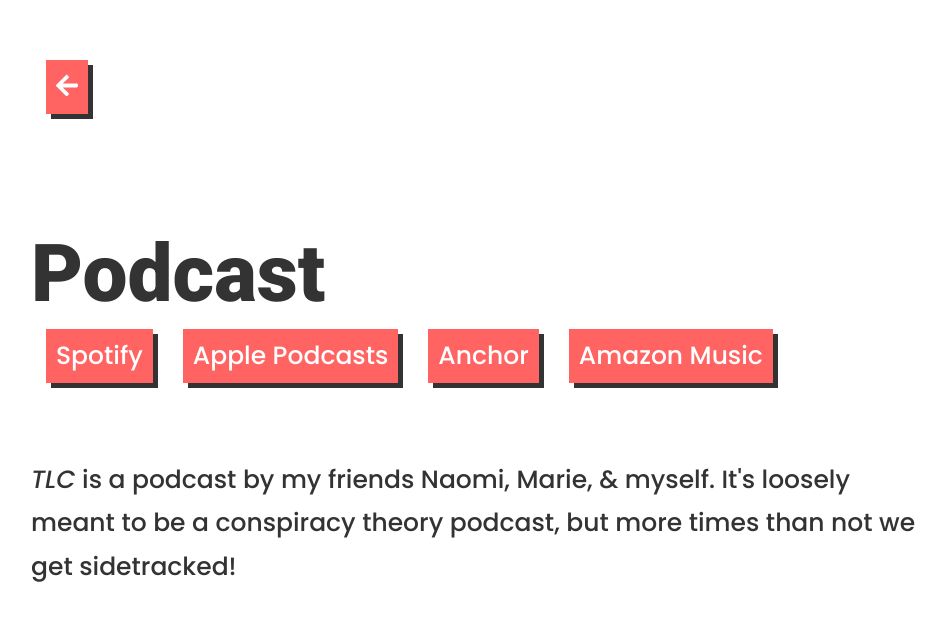
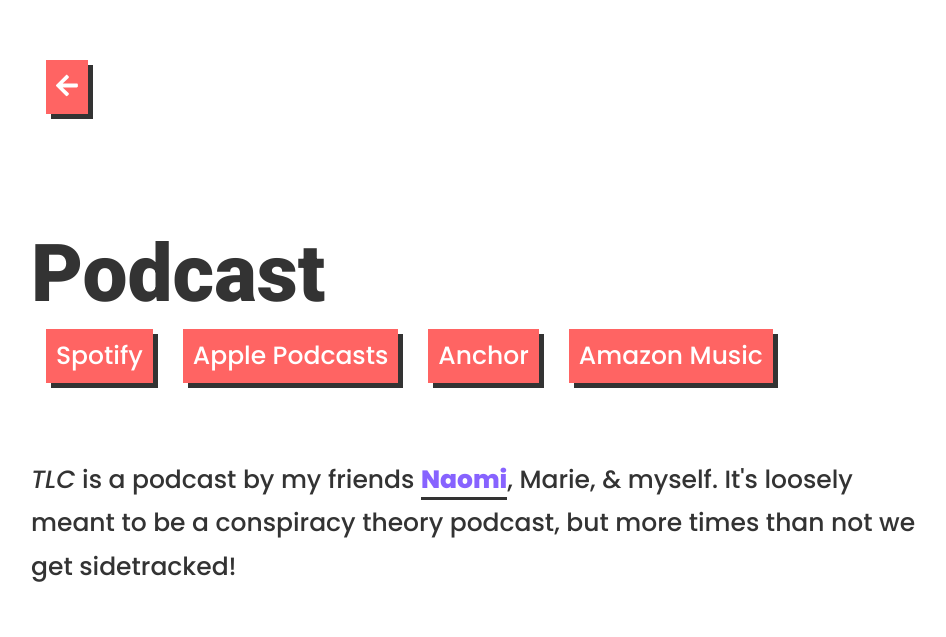
Before and after one commit to charlesHetterich/Personal-Site-Project, a React (Create React App) app: page /podcast in a window 1280 px wide. Shown: the part 155-792 px from the top of the page, without its empty margins (159-1105 px from the left). Built offline with nearby package versions, Linux system fonts and the light colour scheme; the HTML template or start-up script is replaced by a standard one.

Commit message:
Added Naomi's website link to podcast description

```diff
--- a/src/Views/Podcast.tsx
+++ b/src/Views/Podcast.tsx
@@ -1,7 +1,11 @@
 import React from "react";
 import { withStyles, Box } from "@material-ui/core";
 
-import { Body, Header } from "../Util/Components";
+import { Body, CustomArticleComponents, Header } from "../Util/Components";
+
+const { InlineLink } = CustomArticleComponents({
+  inlineColor: "#8763ff",
+});
 
 export const Podcast: React.FunctionComponent = () => {
   return (
@@ -30,9 +34,15 @@ export const Podcast: React.FunctionComponent = () => {
         color="#ff6463"
       />
       <Body>
-        <i>TLC</i> is a podcast by my friends Naomi, Marie, & myself. It's
-        loosely meant to be a conspiracy theory podcast, but more times than not
-        we get sidetracked!
+        <i>TLC</i> is a podcast by my friends{" "}
+        <InlineLink
+          type="external"
+          href="https://naomielenagrace.myportfolio.com"
+        >
+          Naomi
+        </InlineLink>
+        , Marie, & myself. It's loosely meant to be a conspiracy theory podcast,
+        but more times than not we get sidetracked!
       </Body>
       <Body>
         We started off recording on the Wellington radio when we were studying
```
